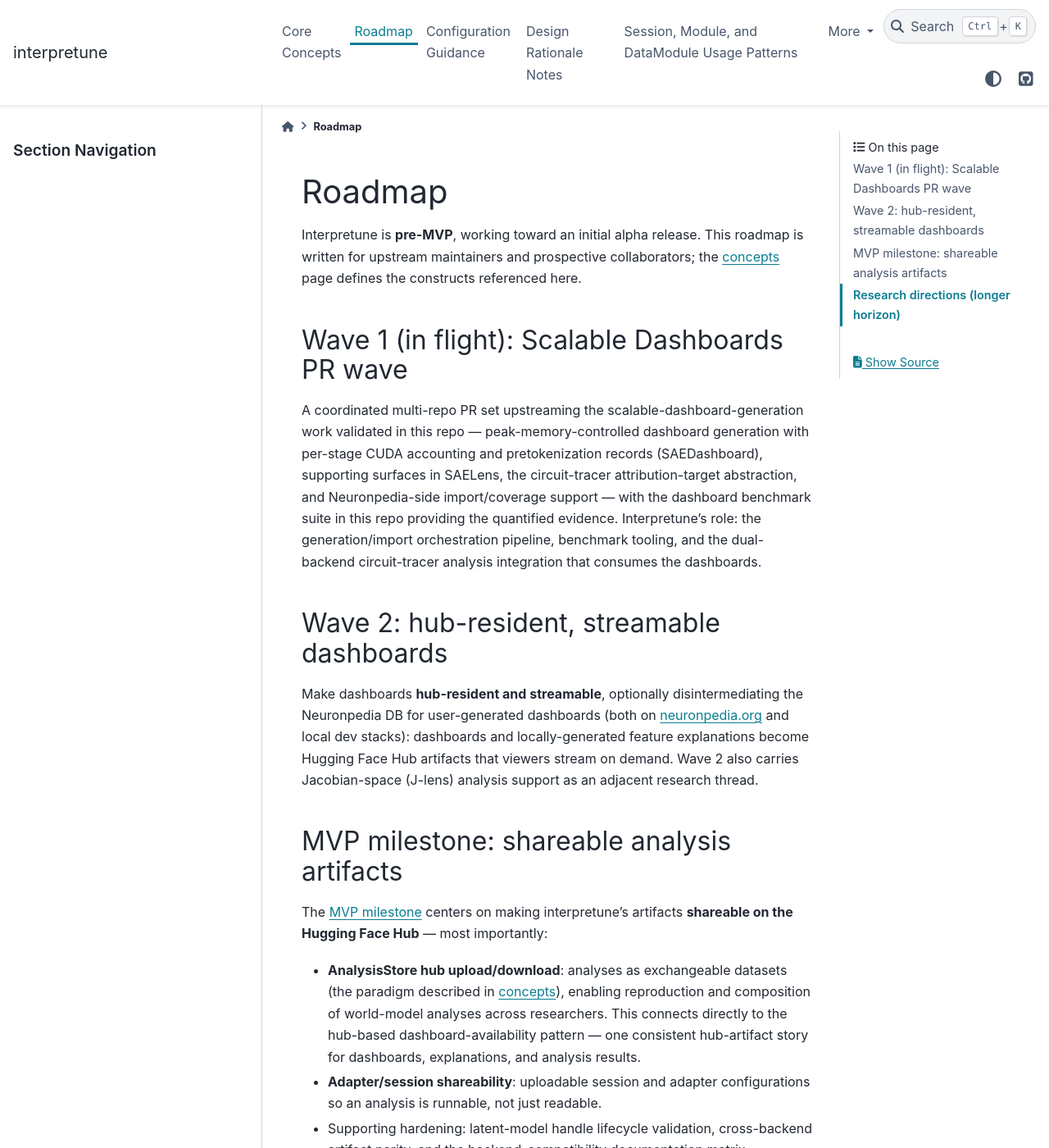
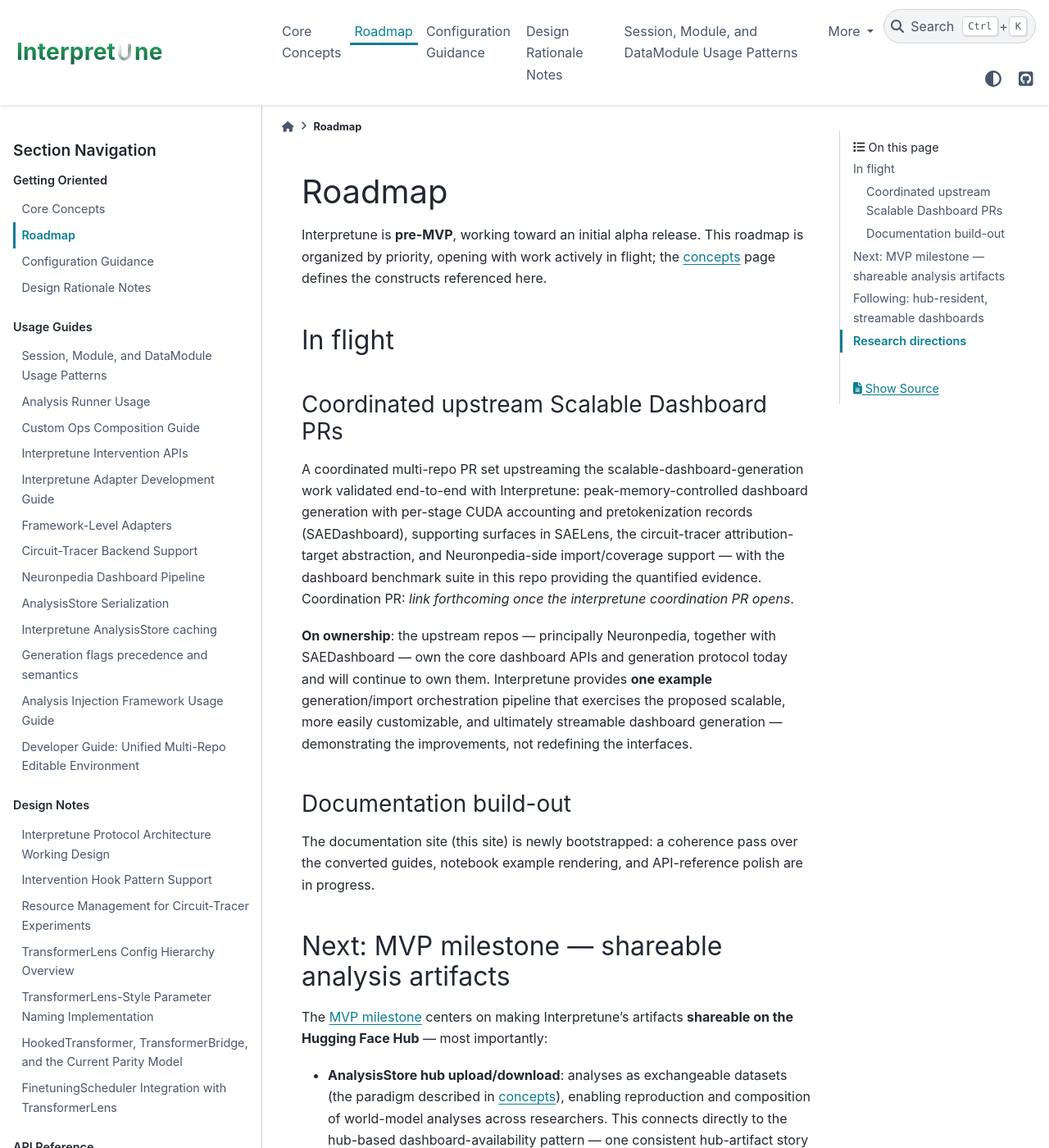
Before and after one commit to speediedan/interpretune, a Sphinx documentation site: the page built from docs/source/roadmap.md, in a window 1280 px wide and 1400 px high. Shown: the whole window at 82% size. Built offline with Sphinx 7.4.7 and the PyData theme 0.15.4, drawn with Linux system fonts in a browser that asks for light colours; some of the changed text lies outside the part shown.

Commit message:
Docs polish wave: global sidebar nav, Interpretune logos, adapter-levels intro, priority roadmap with upstream-ownership framing
- sidebar-nav-global template renders the full toctree from depth 0 on EVERY page including
  the landing page (stock sidebar-nav-bs is section-scoped and empty at the root) — fixes
  both the missing root sidebar and unpopulated section navigation (screenshot-verified)
- placeholder Interpretune logos (green theme, metallic tuning fork as the 'u'):
  wordmark + icon SVGs wired as html_logo/html_favicon and the README masthead; landing
  page H1 visually hidden (accessible) in favor of the wordmark
- landing page: adapter composition framed by abstraction level (framework / interpretability
  latent-model / analysis, per the adapter development guide); analysis-op examples broadened
  to the real native surface (extract_top_features, gradient_attribution, ablation_attribution,
  feature_intervention, graph_prune, ...); maintainer blurb added
- roadmap reorganized by priority (In flight / Next / Following / Research directions),
  PR-wave nomenclature reserved for the multi-repo coordination itself (now 'coordinated
  upstream Scalable Dashboard PRs' + coordination-PR placeholder), #220/#225 featured, and
  the upstream-ownership framing stated explicitly: Neuronpedia/SAEDashboard own the core
  dashboard APIs and protocol; Interpretune provides ONE EXAMPLE orchestration pipeline
- README mirrors all of the above; CONTRIBUTING gains Documentation + Naming sections
  (Interpretune project-sense capitalization convention)
- refs: #220 #225 featured; #224 refreshed (Gemma-4 + benchmark-registry subtask); new #226
  (notebook gallery via MyST-NB) and #227 (native ops guide-adherence cleanup)

```diff
--- /dev/null
+++ b/docs/source/_static/custom.css
@@ -0,0 +1,9 @@
+/* Landing page: the wordmark logo replaces the visible H1 text; keep the heading accessible. */
+section#interpretune > h1 {
+  position: absolute;
+  width: 1px;
+  height: 1px;
+  overflow: hidden;
+  clip: rect(0 0 0 0);
+  white-space: nowrap;
+}
--- /dev/null
+++ b/docs/source/_templates/sidebar-nav-global.html
@@ -0,0 +1,13 @@
+<nav class="bd-docs-nav bd-links" aria-label="Site navigation">
+  <p class="bd-links__title" role="heading" aria-level="1">Section Navigation</p>
+  <div class="bd-toc-item navbar-nav">
+    {{ generate_toctree_html(
+         "sidebar",
+         startdepth=0,
+         show_nav_level=theme_show_nav_level | int,
+         maxdepth=3,
+         collapse=False,
+         includehidden=True,
+         titles_only=True) }}
+  </div>
+</nav>
--- a/docs/source/conf.py
+++ b/docs/source/conf.py
@@ -89,14 +89,22 @@
 # `interpretune_sphinx_theme` child-theme fork: change html_theme + add the package to
 # requirements/docs.txt (see the docs plan in the maintainer's PR-prep notes).
 html_theme = "pydata_sphinx_theme"
-html_title = "interpretune"
+html_title = "Interpretune"
 html_static_path = ["_static"]
+html_css_files = ["custom.css"]
+html_logo = "_static/images/logos/logo_interpretune.svg"
+html_favicon = "_static/images/logos/icon_interpretune.svg"
 html_theme_options = {
     "github_url": "https://github.com/speediedan/interpretune",
     "navbar_align": "content",
     "show_toc_level": 2,
+    "show_nav_level": 2,
     "navigation_with_keys": False,
 }
+# Global site navigation in the primary sidebar on EVERY page (including the landing page):
+# the theme's stock sidebar-nav-bs renders only the active top-level section (empty at the root),
+# so we render the full toctree from depth 0 via a custom template.
+html_sidebars = {"**": ["sidebar-nav-global.html"]}
 html_context = {
     "github_user": "speediedan",
     "github_repo": "interpretune",
--- a/docs/source/roadmap.md
+++ b/docs/source/roadmap.md
@@ -1,31 +1,35 @@
 # Roadmap
 
-Interpretune is **pre-MVP**, working toward an initial alpha release. This roadmap is written for
-upstream maintainers and prospective collaborators; the {doc}`concepts <concepts>` page defines
-the constructs referenced here.
+Interpretune is **pre-MVP**, working toward an initial alpha release. This roadmap is organized
+by priority, opening with work actively in flight; the {doc}`concepts <concepts>` page defines the
+constructs referenced here.
 
-## Wave 1 (in flight): Scalable Dashboards PR wave
+## In flight
 
-A coordinated multi-repo PR set upstreaming the scalable-dashboard-generation work validated in
-this repo — peak-memory-controlled dashboard generation with per-stage CUDA accounting and
-pretokenization records (SAEDashboard), supporting surfaces in SAELens, the circuit-tracer
-attribution-target abstraction, and Neuronpedia-side import/coverage support — with the dashboard
-benchmark suite in this repo providing the quantified evidence. Interpretune's role: the
-generation/import orchestration pipeline, benchmark tooling, and the dual-backend circuit-tracer
-analysis integration that consumes the dashboards.
+### Coordinated upstream Scalable Dashboard PRs
 
-## Wave 2: hub-resident, streamable dashboards
+A coordinated multi-repo PR set upstreaming the scalable-dashboard-generation work validated
+end-to-end with Interpretune: peak-memory-controlled dashboard generation with per-stage CUDA
+accounting and pretokenization records (SAEDashboard), supporting surfaces in SAELens, the
+circuit-tracer attribution-target abstraction, and Neuronpedia-side import/coverage support — with
+the dashboard benchmark suite in this repo providing the quantified evidence. Coordination PR:
+*link forthcoming once the interpretune coordination PR opens*.
 
-Make dashboards **hub-resident and streamable**, optionally disintermediating the Neuronpedia DB
-for user-generated dashboards (both on neuronpedia.org and local dev stacks): dashboards and
-locally-generated feature explanations become Hugging Face Hub artifacts that viewers stream on
-demand. Wave 2 also carries Jacobian-space (J-lens) analysis support as an adjacent research
-thread.
+**On ownership**: the upstream repos — principally Neuronpedia, together with SAEDashboard — own
+the core dashboard APIs and generation protocol today and will continue to own them. Interpretune
+provides **one example** generation/import orchestration pipeline that exercises the proposed
+scalable, more easily customizable, and ultimately streamable dashboard generation — demonstrating
+the improvements, not redefining the interfaces.
 
-## MVP milestone: shareable analysis artifacts
+### Documentation build-out
+
+The documentation site (this site) is newly bootstrapped: a coherence pass over the converted
+guides, notebook example rendering, and API-reference polish are in progress.
+
+## Next: MVP milestone — shareable analysis artifacts
 
 The [MVP milestone](https://github.com/speediedan/interpretune/milestone/1) centers on making
-interpretune's artifacts **shareable on the Hugging Face Hub** — most importantly:
+Interpretune's artifacts **shareable on the Hugging Face Hub** — most importantly:
 
 - **AnalysisStore hub upload/download**: analyses as exchangeable datasets (the paradigm described
   in {doc}`concepts <concepts>`), enabling reproduction and composition of world-model analyses
@@ -33,17 +37,31 @@
   one consistent hub-artifact story for dashboards, explanations, and analysis results.
 - **Adapter/session shareability**: uploadable session and adapter configurations so an analysis
   is runnable, not just readable.
-- Supporting hardening: latent-model handle lifecycle validation, cross-backend artifact parity,
-  and the backend-compatibility documentation matrix.
+- **Cross-backend support hardening**: completing the dual-backend abstraction-layer validation
+  ([#201](https://github.com/speediedan/interpretune/issues/201) — latent-model handle lifecycle,
+  backend compatibility matrix) and broadening cross-backend demo/e2e coverage
+  ([#224](https://github.com/speediedan/interpretune/issues/224)).
 
-## Research directions (longer horizon)
+## Following: hub-resident, streamable dashboards
 
-- **Epistemic coherence**: coherence-oriented auxiliary objectives and evaluations that treat
-  world-model consistency as a first-class training/tuning signal, addressing translation
-  shortcomings between latent representations and human-legible structure.
-- **Reflective cognition for counterfactuals**: using latent-state evaluation to impart a form of
-  reflective cognition — models assessing counterfactuals via their own latent states rather than
-  purely via sampled continuations.
+Building on the upstream Scalable Dashboard PRs: dashboards and locally-generated feature
+explanations become Hugging Face Hub artifacts that viewers stream on demand, optionally
+disintermediating the Neuronpedia DB for user-generated dashboards (both on neuronpedia.org and
+local dev stacks) — subject to the same upstream-ownership framing above.
+
+## Research directions
+
+- **RTE cross-backend research** ([#220](https://github.com/speediedan/interpretune/issues/220)):
+  the recognizing-textual-entailment research program that motivated the cross-backend demo
+  infrastructure — resuming on the hardened dual-backend substrate.
+- **Jacobian-space (J-lens) analysis support**
+  ([#225](https://github.com/speediedan/interpretune/issues/225)): J-space read/probe/steer ops
+  and per-feature J-space signatures as the principled generalization of 1-D logit-diff output
+  projections, co-designed with AnalysisStore hub sharing.
+- **Epistemic coherence**: coherence-oriented auxiliary objectives and evaluations treating
+  world-model consistency as a first-class tuning signal.
+- **Reflective cognition for counterfactuals**: latent-state evaluation as a mechanism for models
+  to assess counterfactuals via their own latent states.
 - **Meta-latent interfaces**: SAE meta-latents (and successors) as decomposition levels in a
   human/machine world-model interface.
-- **Multimodal world models**: extending beyond the LLM-focused MVP to multimodal models.
+- **Multimodal world models**: extending beyond the LLM-focused MVP.
```
Also changed, not shown: CONTRIBUTING.md (+20 -0 lines), README.md (+42 -30 lines), docs/source/index.md (+26 -6 lines), docs/source/_static/images/logos/icon_interpretune.svg (added), docs/source/_static/images/logos/logo_interpretune.svg (added).
